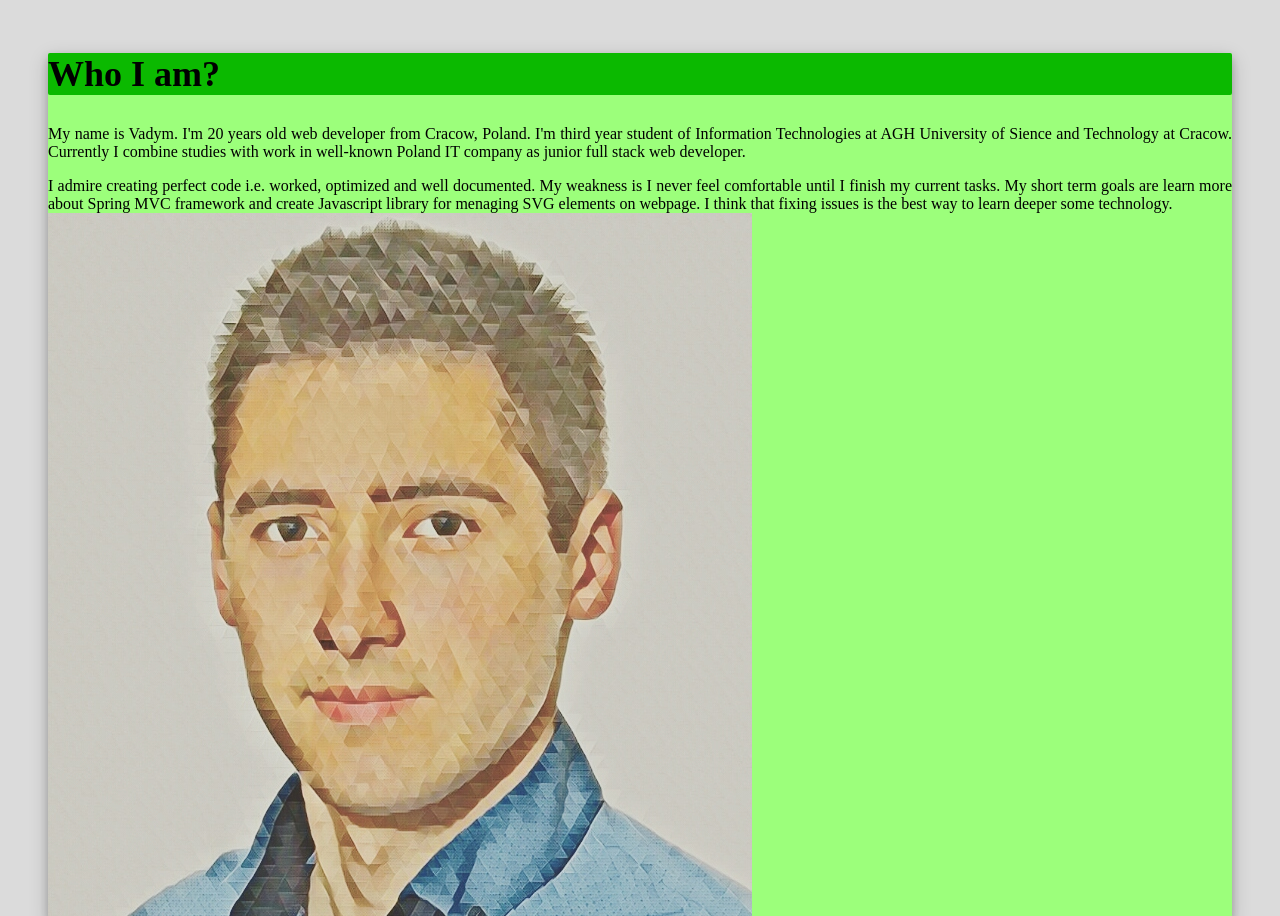
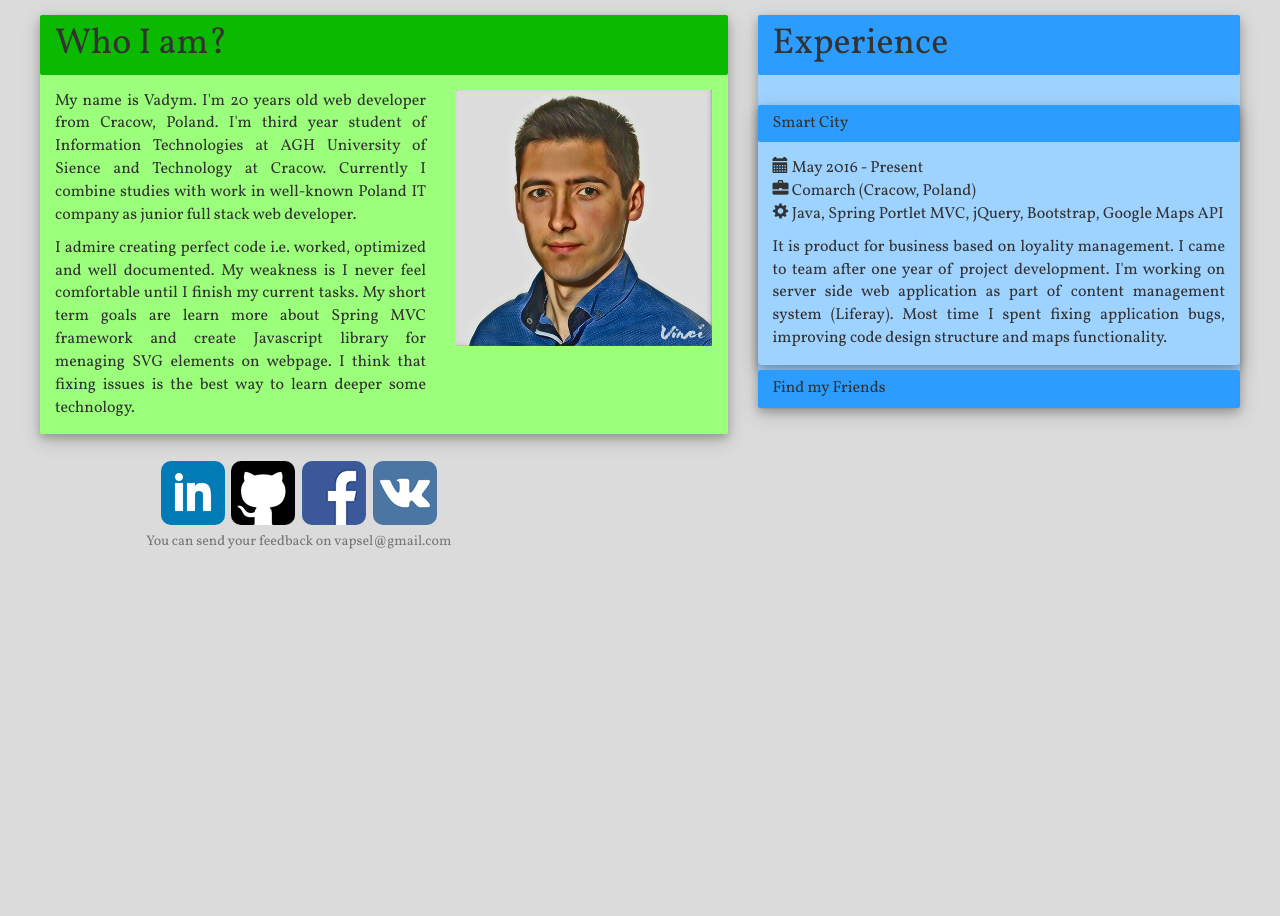
Before and after one commit to Vapsel/vapsel.github.io, a plain HTML site: page Homepage v.0.1/index.html in a window 1280 px wide. Shown: the top 916 px of the page. After the commit the page ends 800 px from the top, so only its background shows below. Drawn offline with nearby package versions, Linux system fonts and the light colour scheme.

Commit message:
Change avatar

```diff
--- a/Homepage v.0.1/index.html
+++ b/Homepage v.0.1/index.html
@@ -6,17 +6,17 @@
     <meta name="viewport" content="width=device-width, initial-scale=1">
 
     <!-- Offline coding purpose -->
-    <link rel="stylesheet" href="E:/GitHub/bootstrap-3-3-6.min.css">
+    <!-- <link rel="stylesheet" href="E:/GitHub/bootstrap-3-3-6.min.css">
     <script src="E:/GitHub/jquery-2-2-4.min.js"></script>
-    <script src="E:/GitHub/bootstrap-3-3-6.min.js"></script>
+    <script src="E:/GitHub/bootstrap-3-3-6.min.js"></script> -->
 
-    <!-- <link rel="stylesheet" href="https://fonts.googleapis.com/css?family=Vollkorn">
-    <link rel="stylesheet" href="http://maxcdn.bootstrapcdn.com/bootstrap/3.3.6/css/bootstrap.min.css"> -->
+    <link rel="stylesheet" href="https://fonts.googleapis.com/css?family=Vollkorn">
+    <link rel="stylesheet" href="http://maxcdn.bootstrapcdn.com/bootstrap/3.3.6/css/bootstrap.min.css">
 
     <link rel="stylesheet" href="main.css">
 
-    <!-- <script src="https://ajax.googleapis.com/ajax/libs/jquery/2.2.4/jquery.min.js"></script>
-    <script src="http://maxcdn.bootstrapcdn.com/bootstrap/3.3.6/js/bootstrap.min.js"></script> -->
+    <script src="https://ajax.googleapis.com/ajax/libs/jquery/2.2.4/jquery.min.js"></script>
+    <script src="http://maxcdn.bootstrapcdn.com/bootstrap/3.3.6/js/bootstrap.min.js"></script>
 
     <script src="main.js"></script>
 </head>
@@ -40,7 +40,7 @@
                                 for menaging SVG elements on webpage. I think that fixing issues is the best way to learn deeper some technology.</p>
                             </div>
                             <div class="col-md-5 col-sm-12">
-                                <img class="media-object img-responsive" src="myPhoto.jpg" alt="Photo">
+                                <img class="media-object img-responsive" src="avatar.jpg" alt="Photo">
                             </div>
                         </div>
                     </div>
@@ -103,7 +103,7 @@
                     <section class="fd-contact-section container col-md-5 col-sm-12 col-xs-12">
                         <div class="row text-center">
                             <figure class="center-block">
-                                <a class="" href="https://pl.linkedin.com/in/vadym-perepeliak-382446127" target="_blank"><img src="contact-linkedIn.png" alt="LinkedIn"></a>
+                                <a class="" href="https://pl.linkedin.com/in/vadym-perepeliak" target="_blank"><img src="contact-linkedIn.png" alt="LinkedIn"></a>
                                 <!-- <a class="" href="https://plus.google.com/116144199979006764006" target="_blank"><img src="contact-googlePlus.png" alt="Google PLus"></a> -->
                                 <a class="" href="https://github.com/Vapsel" target="_blank"><img src="contact-Github.png" alt="Github"></a>
                                 <a class="" href="https://web.facebook.com/vadym.perepeliak" target="_blank"><img src="contact-Facebook.png" alt="Facebook"></a>
```
Also changed, not shown: Homepage v.0.1/avatar.jpg (added), Homepage v.0.1/myPhoto.jpg (deleted).
